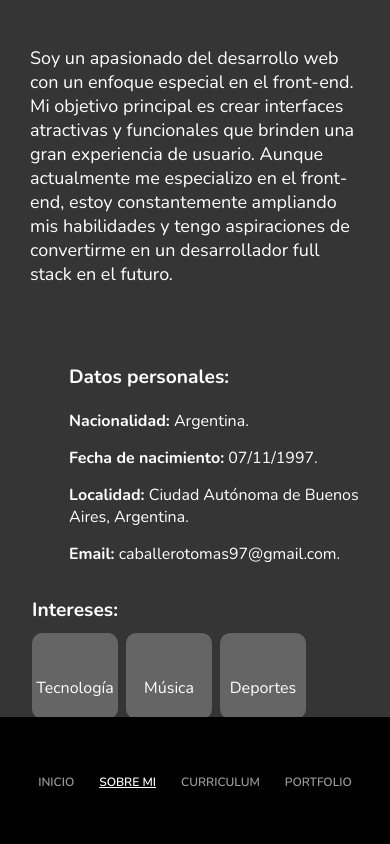
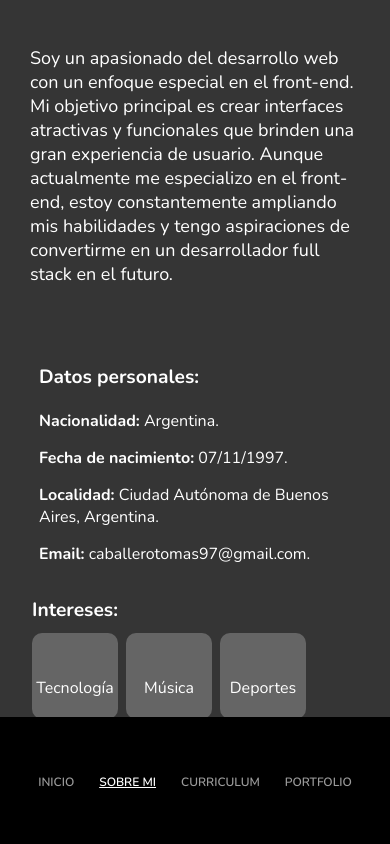
Before and after one commit to TomasCaballero/Tomas-Caballero, a React (Vite) app: page /sobre-mi in a window 390 px wide. Shown: the top 844 px of the page. Built offline with nearby package versions, Linux system fonts and the light colour scheme; some icons are missing.

Commit message:
Corrigiendo maquetado

```diff
--- a/src/Components/Curriculum/Curriculum.jsx
+++ b/src/Components/Curriculum/Curriculum.jsx
@@ -103,7 +103,7 @@ const Curriculum = () => {
             </div>
 
             <div className="cv">
-                <h3 className='titulo'>Descargar CV: <a href="src\Assets\CV\CV__Tomas_Caballero.pdf" download="CV_Tomas_Caballero" title="Descargar CV"><box-icon type='solid' name='contact' color='#ffffff'></box-icon></a></h3>
+                <h3 className='titulo'>Descargar CV: <a href="src/Assets/CV/CV__Tomas_Caballero.pdf" download="CV_Tomas_Caballero" title="Descargar CV"><box-icon type='solid' name='contact' color='#ffffff'></box-icon></a></h3>
             </div>
         </div>
     )
--- a/src/Components/Curriculum/curriculum.css
+++ b/src/Components/Curriculum/curriculum.css
@@ -93,6 +93,12 @@
     justify-content: center;
     align-items: center;
     flex-direction: column;
+}
+.contenedorCurriculum .estudios .misEstudios .estudioss ul {
+    display: flex;
+    align-items: center;
+    justify-content: center;
+    text-align: center;
 }
 
 
--- a/src/Components/SobreMi/sobreMi.css
+++ b/src/Components/SobreMi/sobreMi.css
@@ -82,11 +82,14 @@
 @media (max-width: 915px) {
     .contenedorSobreMi .datosPersonalesEIntereses{
         flex-direction: column;
-        justify-content: center;
+        justify-content: start;
         align-items: center;
     }
+    .contenedorSobreMi .datosPersonalesEIntereses .datosPersonales {
+        padding-left: 0px;
+    }
     .contenedorSobreMi .datosPersonalesEIntereses .intereses{
-        padding-right: 0px;
+        padding-left: 0px;
     }
 }
 .contenedorSobreMi .masSobreMi{
```
